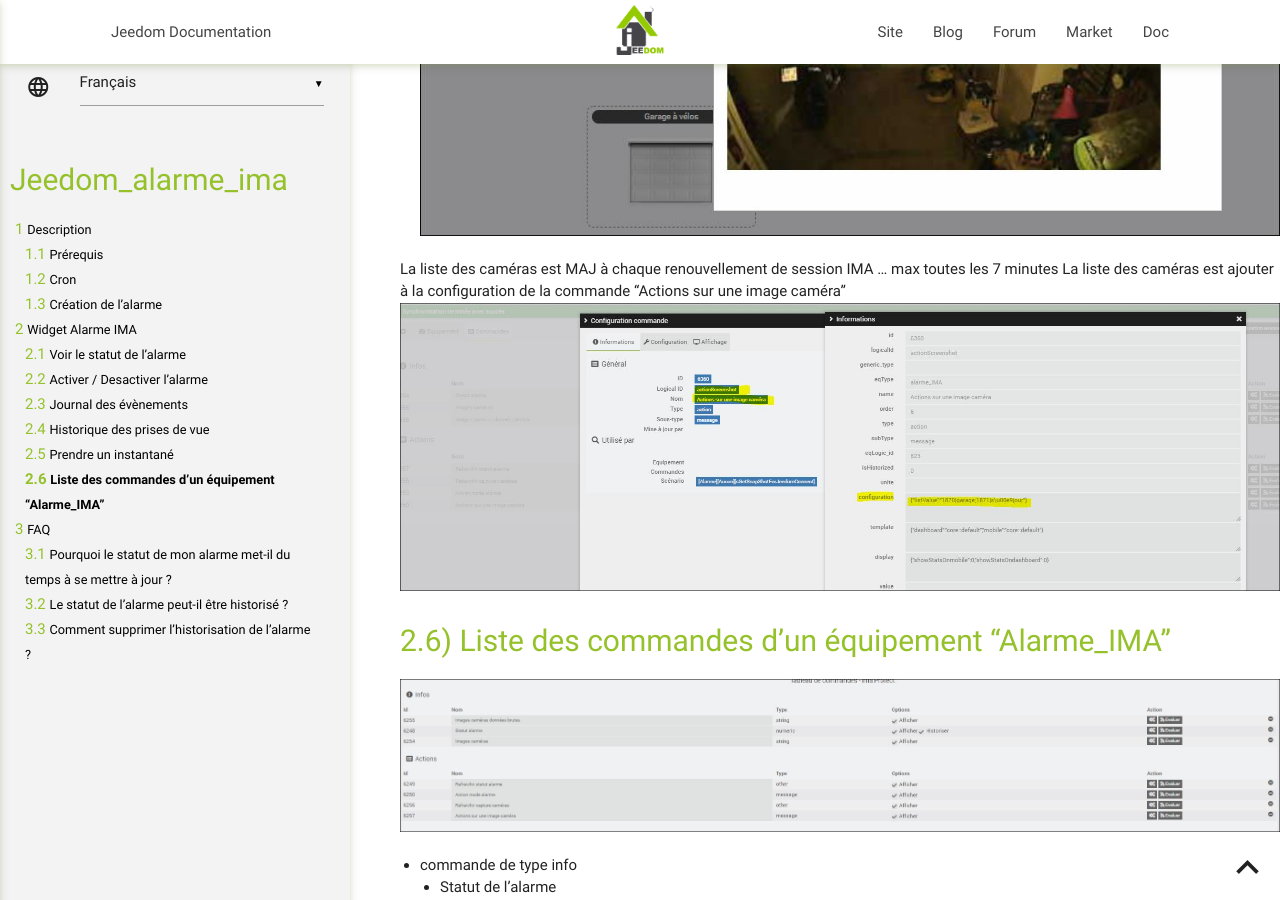
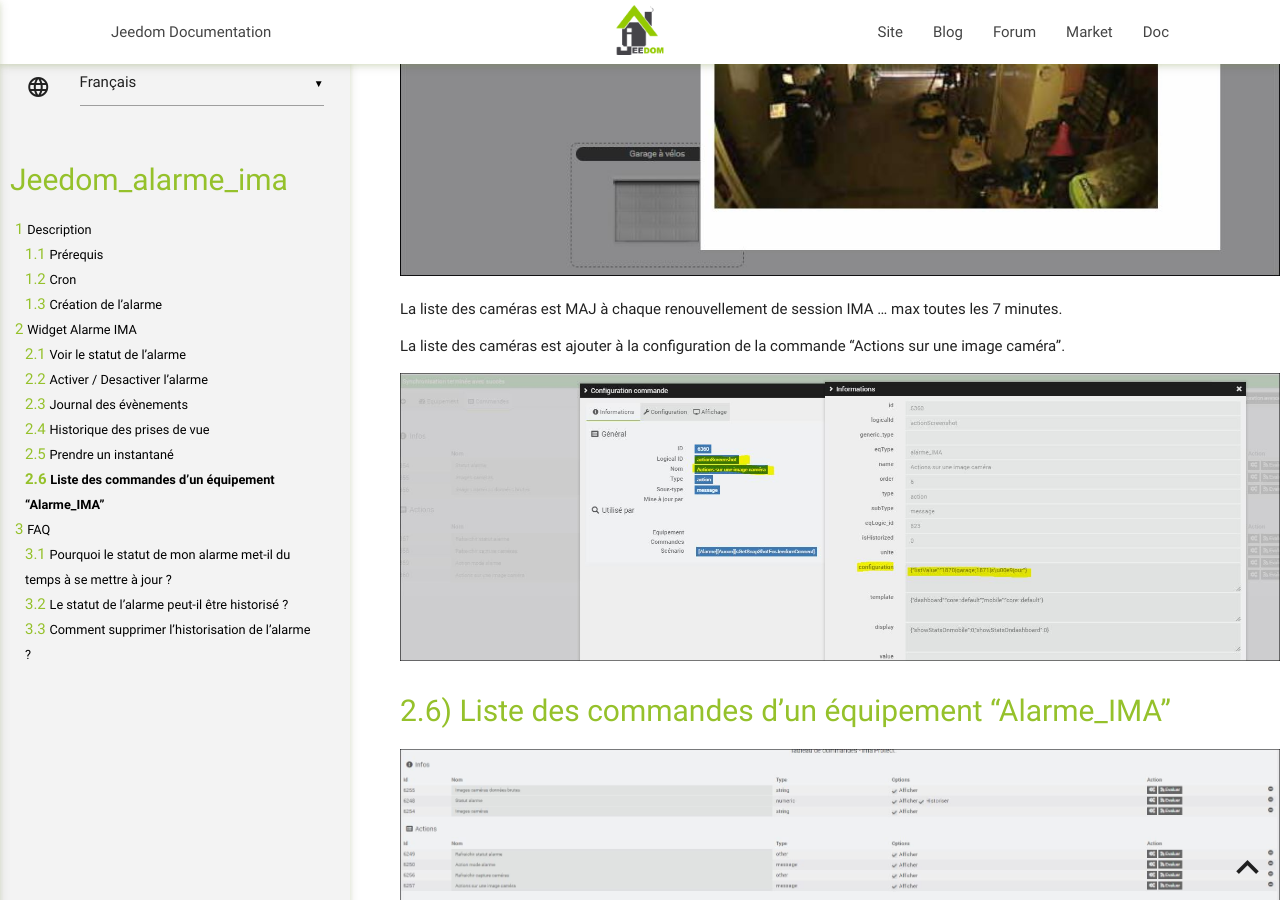
Before and after one commit to lplancke/jeedom_alarme_IMA, a Jekyll site: the page built from docs/fr_FR/index.md, in a window 1280 px wide and 900 px high, scrolled down 4429 px. Built offline with Jekyll 4.4.1, drawn with Linux system fonts in a browser that asks for light colours; our own code applies the rules of GitHub Pages for plain Markdown files.

```diff
--- a/docs/fr_FR/index.md
+++ b/docs/fr_FR/index.md
@@ -103,13 +103,17 @@ Permet de :
 Prendre un instantané
 ---
 - il suffit d'aller dans l'onglet Snapshot ... de sélectionner la caméra et de cliquer sur "Prendre instantané"
+
 ![alt text](../images/Alarme_IMA_Widget_Snapshot.JPG "Prise instantanée")
 
 - le résultat s'affiche entre 20 et 30s après (le temps que l'image soit disponible)
+
 ![alt text](../images/Alarme_IMA_Widget_Snapshot_result.JPG "Affichage dans le widget")
 
-La liste des caméras est MAJ à chaque renouvellement de session IMA ... max toutes les 7 minutes
-La liste des caméras est ajouter à la configuration de la commande "Actions sur une image caméra"
+La liste des caméras est MAJ à chaque renouvellement de session IMA ... max toutes les 7 minutes.
+
+La liste des caméras est ajouter à la configuration de la commande "Actions sur une image caméra".
+
 ![alt text](../images/Alarme_IMA_List_Rooms.JPG "Liste des caméras disponibles")
 
 
```
